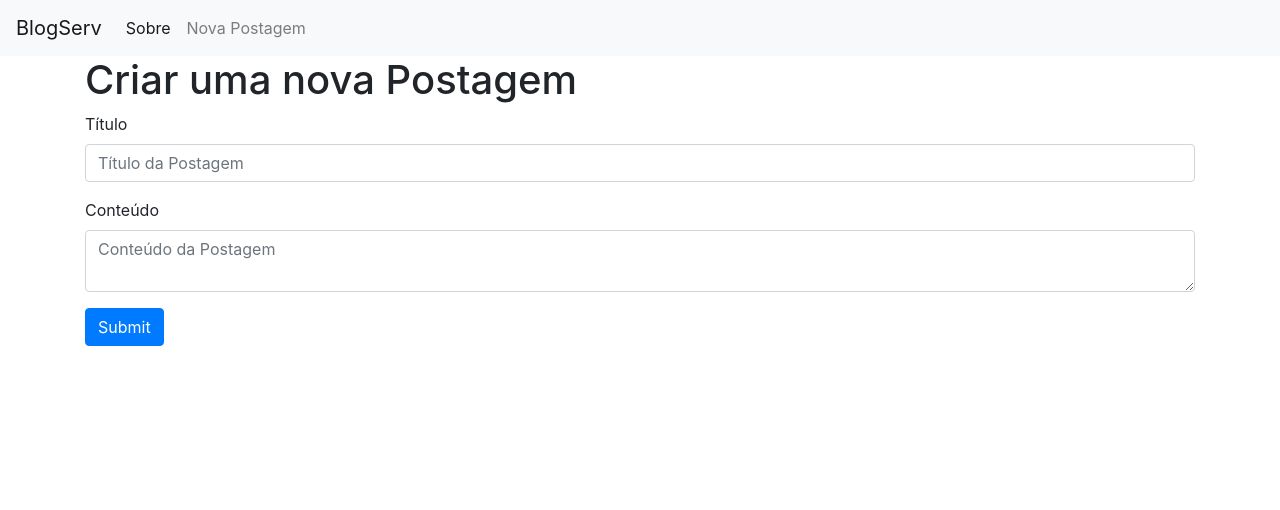
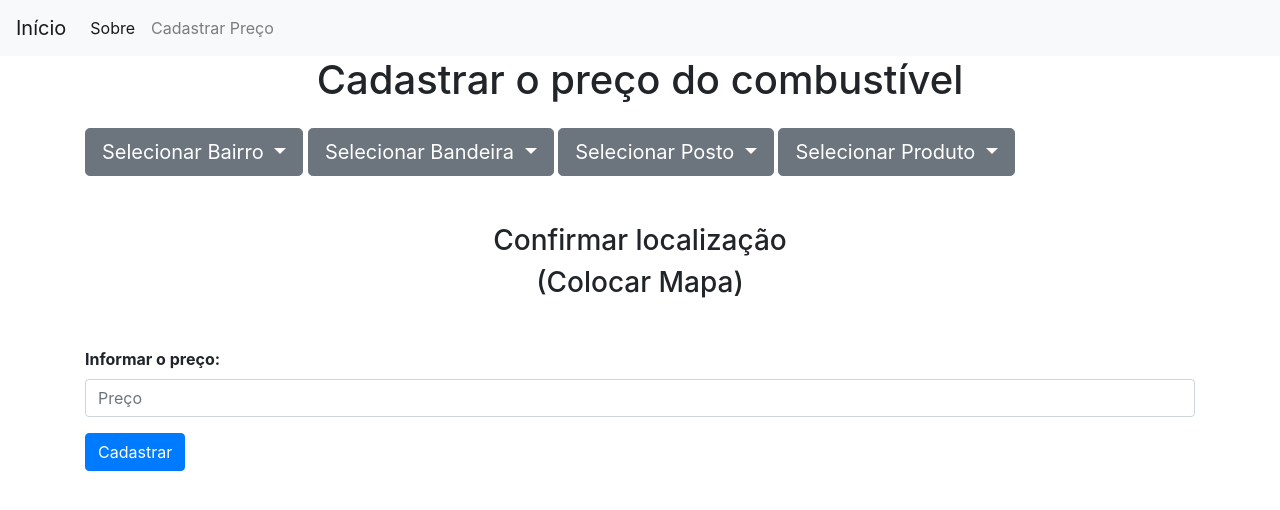
Before and after one commit to rickzang/projeto_integrador-1, a Flask app: page /create in a window 1280 px wide. Shown: the top 510 px of the page. Run offline with Flask 2, Linux system fonts and the light colour scheme; some libraries are stand-ins or nearby versions.

Commit message:
Primeira alteração na página inicial e na página de cadastro dos preços dos combustíveis

```diff
--- a/templates/base.html
+++ b/templates/base.html
@@ -15,7 +15,7 @@
 
 <body>
   <nav class="navbar navbar-expand-md navbar-light bg-light">
-    <a class="navbar-brand" href="{{ url_for('index')}}">BlogServ</a>
+    <a class="navbar-brand" href="{{ url_for('index')}}">Início</a>
     <button class="navbar-toggler" type="button" data-toggle="collapse" data-target="#navbarNav"
       aria-controls="navbarNav" aria-expanded="false" aria-label="Toggle navigation">
       <span class="navbar-toggler-icon"></span>
@@ -26,7 +26,7 @@
           <a class="nav-link" href="#">Sobre</a>
         </li>
         <li class="nav-item">
-          <a class="nav-link" href="{{url_for('create')}}">Nova Postagem</a>
+          <a class="nav-link" href="{{url_for('create')}}"> Cadastrar Preço </a>
         </li>
       </ul>
     </div>
--- a/templates/create.html
+++ b/templates/create.html
@@ -1,23 +1,67 @@
 {% extends 'base.html' %}
 
 {% block content %}
-<h1>{% block title %} Criar uma nova Postagem {% endblock %}</h1>
+<h1 class="text-center">{% block title %} Cadastrar o preço do combustível {% endblock %}</h1>
+
+<div class="dropdown d-inline-block mt-3">
+  <button class="btn btn-secondary btn-lg dropdown-toggle" type="button" id="bairro"
+          data-toggle="dropdown" aria-haspopup="true" aria-expanded="false">
+    Selecionar Bairro
+  </button>
+  <div class="dropdown-menu" aria-labelledby="dropdownMenuButton">
+    <a class="dropdown-item" href="#">Action</a>
+    <a class="dropdown-item" href="#">Another action</a>
+    <a class="dropdown-item" href="#">Something else here</a>
+  </div>
+</div>
+
+<div class="dropdown d-inline-block">
+  <button class="btn btn-secondary btn-lg dropdown-toggle" type="button" id="Bandeira" data-toggle="dropdown" aria-haspopup="true" aria-expanded="false">
+    Selecionar Bandeira
+  </button>
+  <div class="dropdown-menu" aria-labelledby="dropdownMenuButton">
+    <a class="dropdown-item" href="#">Action</a>
+    <a class="dropdown-item" href="#">Another action</a>
+    <a class="dropdown-item" href="#">Something else here</a>
+  </div>
+</div>
+
+<div class="dropdown d-inline-block">
+  <button class="btn btn-secondary btn-lg dropdown-toggle" type="button" id="Posto" data-toggle="dropdown" aria-haspopup="true" aria-expanded="false">
+    Selecionar Posto
+  </button>
+  <div class="dropdown-menu" aria-labelledby="dropdownMenuButton">
+    <a class="dropdown-item" href="#">Action</a>
+    <a class="dropdown-item" href="#">Another action</a>
+    <a class="dropdown-item" href="#">Something else here</a>
+  </div>
+</div>
+
+<div class="dropdown d-inline-block">
+  <button class="btn btn-secondary btn-lg dropdown-toggle" type="button" id="Produto" data-toggle="dropdown" aria-haspopup="true" aria-expanded="false">
+    Selecionar Produto
+  </button>
+  <div class="dropdown-menu" aria-labelledby="dropdownMenuButton">
+    <a class="dropdown-item" href="#">Action</a>
+    <a class="dropdown-item" href="#">Another action</a>
+    <a class="dropdown-item" href="#">Something else here</a>
+  </div>
+</div>
+
+<h3 class="text-center mt-5">{% block confirma %} Confirmar localização {% endblock %} </h3>
+<h3 class="text-center mt-2">{% block mapa %} (Colocar Mapa) {% endblock %} </h3>
+
 
 <form method="post">
-    <div class="form-group">
-        <label for="title">Título</label>
-        <input type="text" name="title"
-               placeholder="Título da Postagem" class="form-control"
-               value="{{ request.form['title'] }}"></input>
-    </div>
-
-    <div class="form-group">
-        <label for="content">Conteúdo</label>
-        <textarea name="content" placeholder="Conteúdo da Postagem"
-                  class="form-control">{{ request.form['content'] }}</textarea>
+    <div class="form-group mt-5">
+        <label for="formpreco" class="font-weight-bold"> Informar o preço: </label>
+        <input type="text" class="form-control" id="formpreco"
+               placeholder="Preço">
     </div>
     <div class="form-group">
-        <button type="submit" class="btn btn-primary">Submit</button>
+        <button type="submit" class="btn btn-primary"> Cadastrar </button>
     </div>
 </form>
+
+
 {% endblock %}
```
Also changed, not shown: templates/index.html (+15 -11 lines).
